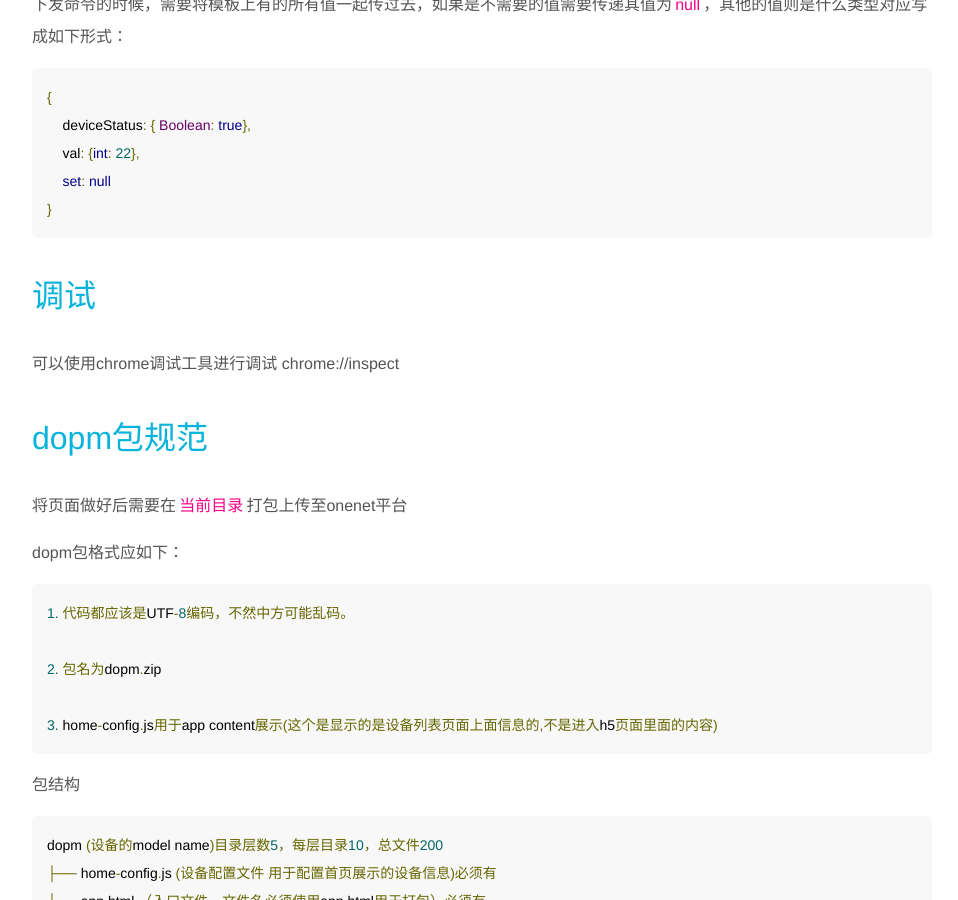
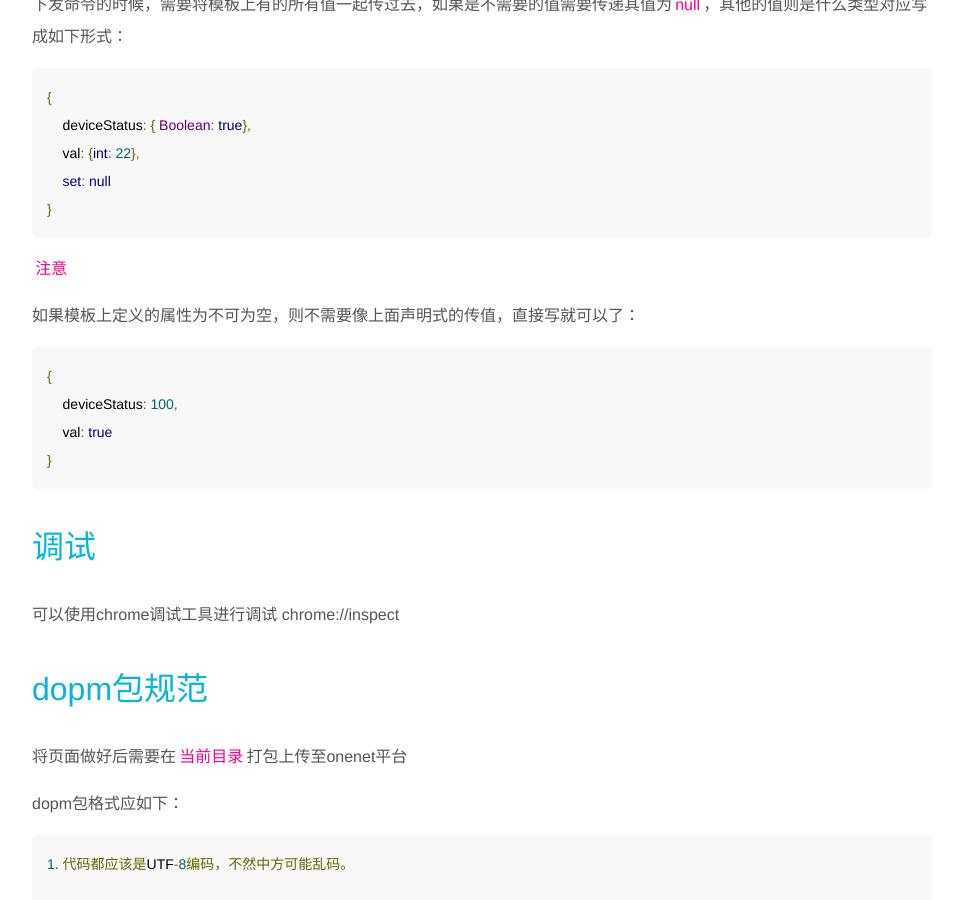
Before and after one commit to cmiot-fe/docs, a Jekyll site: the page built from _oneapp/index.md, in a window 1280 px wide and 900 px high, scrolled down 3940 px. Shown: the whole window, without its empty margins (308-1266 px from the left). Built offline with Jekyll 4.4.1, drawn with Linux system fonts in a browser that asks for light colours.

Commit message:
oneapp add

```diff
--- a/_oneapp/index.md
+++ b/_oneapp/index.md
@@ -148,6 +148,15 @@ sensorName如为字符串则获取一个传感器的值，sensorName若为数组
         set: null
     }
 
+`注意`
+
+如果模板上定义的属性为不可为空，则不需要像上面声明式的传值，直接写就可以了：
+
+    {
+        deviceStatus: 100,
+        val: true
+    }
+
 # 调试
 
 可以使用chrome调试工具进行调试 chrome://inspect
```
